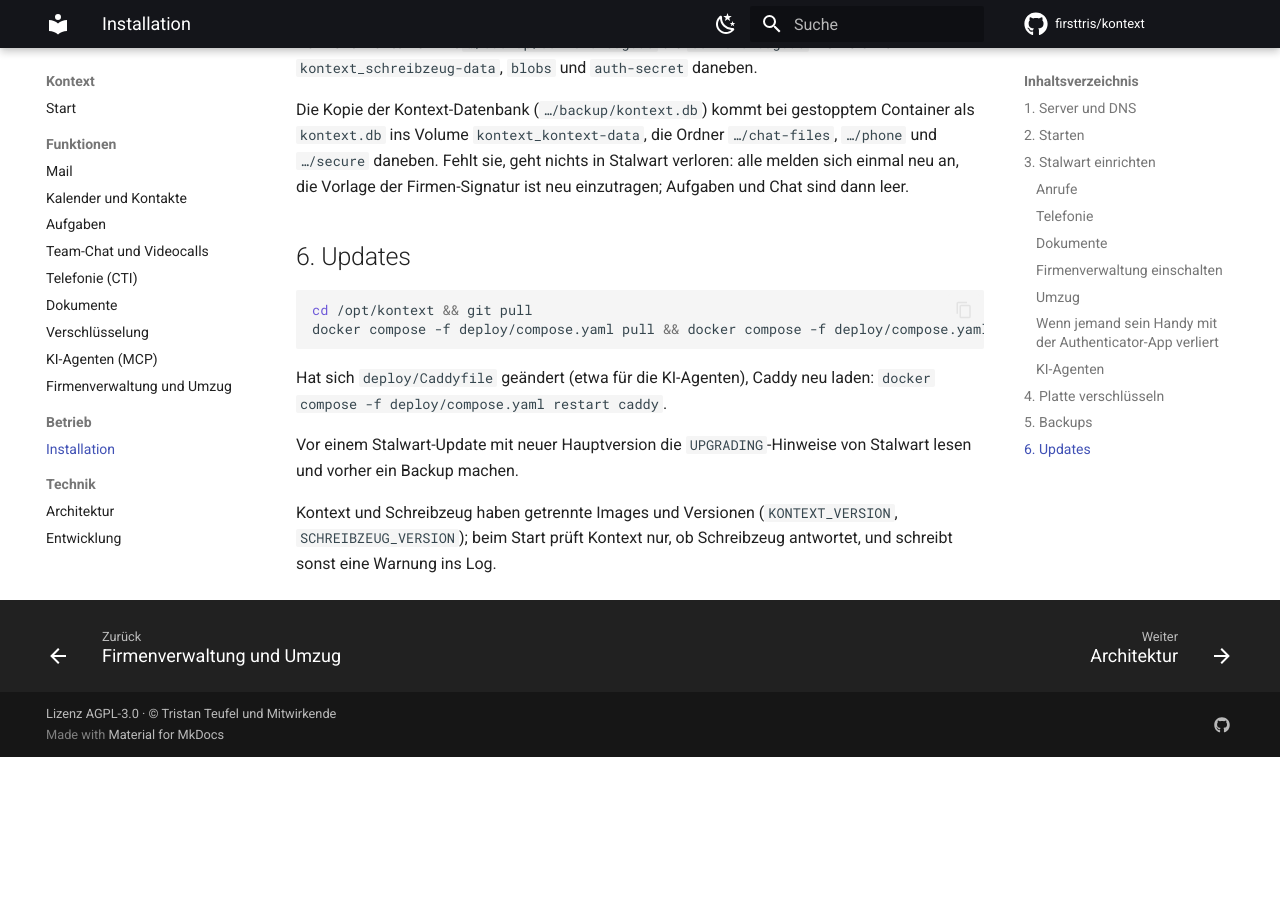
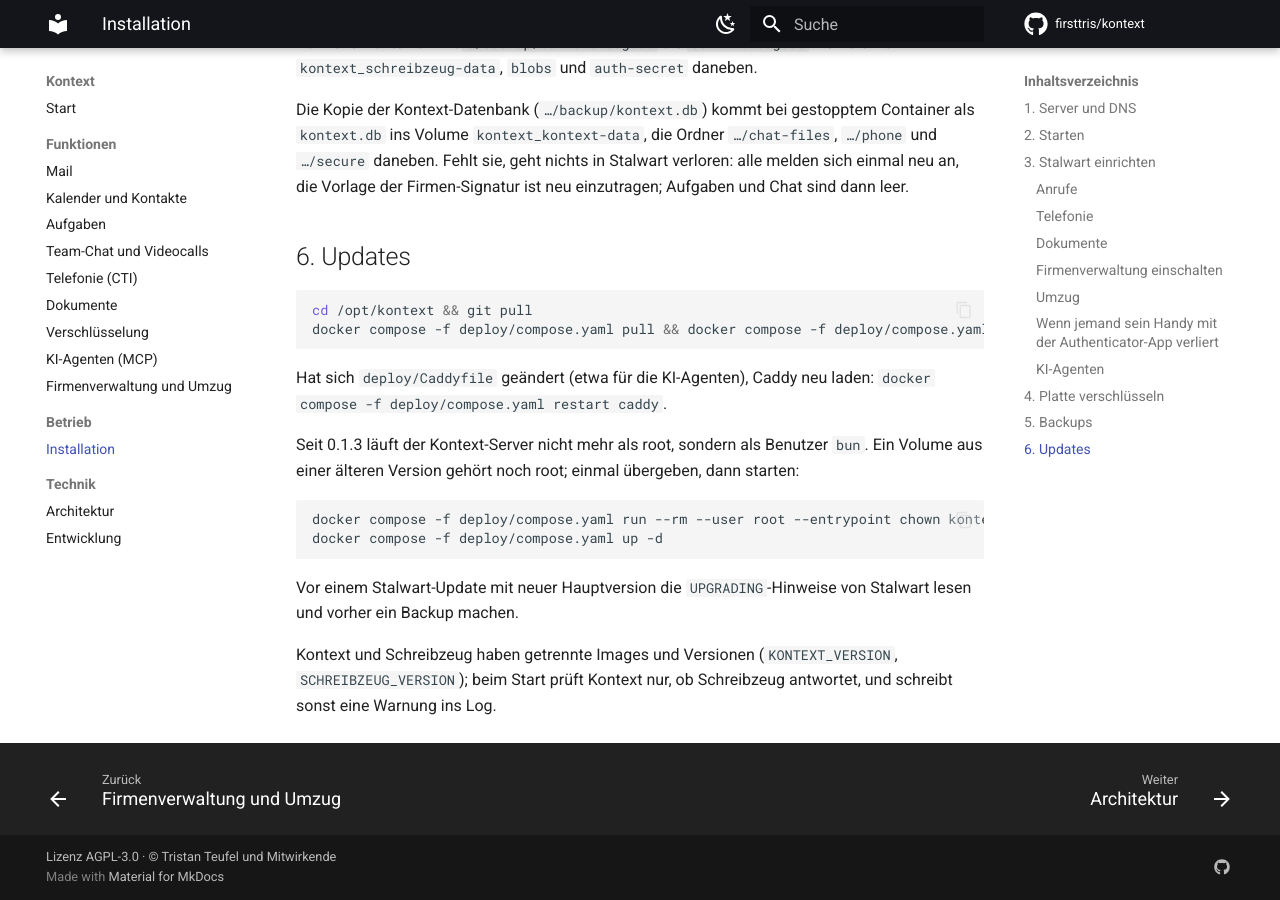
Before and after one commit to firsttris/kontext, an MkDocs documentation site: the page built from docs/installation.md, in a window 1280 px wide and 900 px high, scrolled down 7322 px. Built offline with MkDocs 1.6.1 and Material for MkDocs 9.7.7, drawn with Linux system fonts in a browser that asks for light colours; comment, search, counter and statistics services are not loaded; before the commit the page ends 8079 px from its top, so only the background shows below that.

Commit message:
Security: the Kontext container runs as the user bun
The image had no USER, so the server, and readpst parsing uploaded
Outlook files, ran as root next to the data volume and the admin key. It
now runs as oven/bun's user "bun", which owns /data in the image; the
update notes say how to hand an older volume over once.

Co-Authored-By: Claude Opus 5.5 <noreply@anthropic.com>
Claude-Session: https://claude.ai/code/session_01ACWaDMtj3bMXNUyWWhw8rH

````diff
--- a/docs/installation.md
+++ b/docs/installation.md
@@ -290,6 +290,14 @@ docker compose -f deploy/compose.yaml pull && docker compose -f deploy/compose.y
 Hat sich `deploy/Caddyfile` geändert (etwa für die KI-Agenten), Caddy neu laden:
 `docker compose -f deploy/compose.yaml restart caddy`.
 
+Seit 0.1.3 läuft der Kontext-Server nicht mehr als root, sondern als Benutzer `bun`. Ein Volume aus
+einer älteren Version gehört noch root; einmal übergeben, dann starten:
+
+```bash
+docker compose -f deploy/compose.yaml run --rm --user root --entrypoint chown kontext -R bun:bun /data
+docker compose -f deploy/compose.yaml up -d
+```
+
 Vor einem Stalwart-Update mit neuer Hauptversion die `UPGRADING`-Hinweise von Stalwart lesen und
 vorher ein Backup machen.
 
````
Also changed, not shown: 1 other file.
